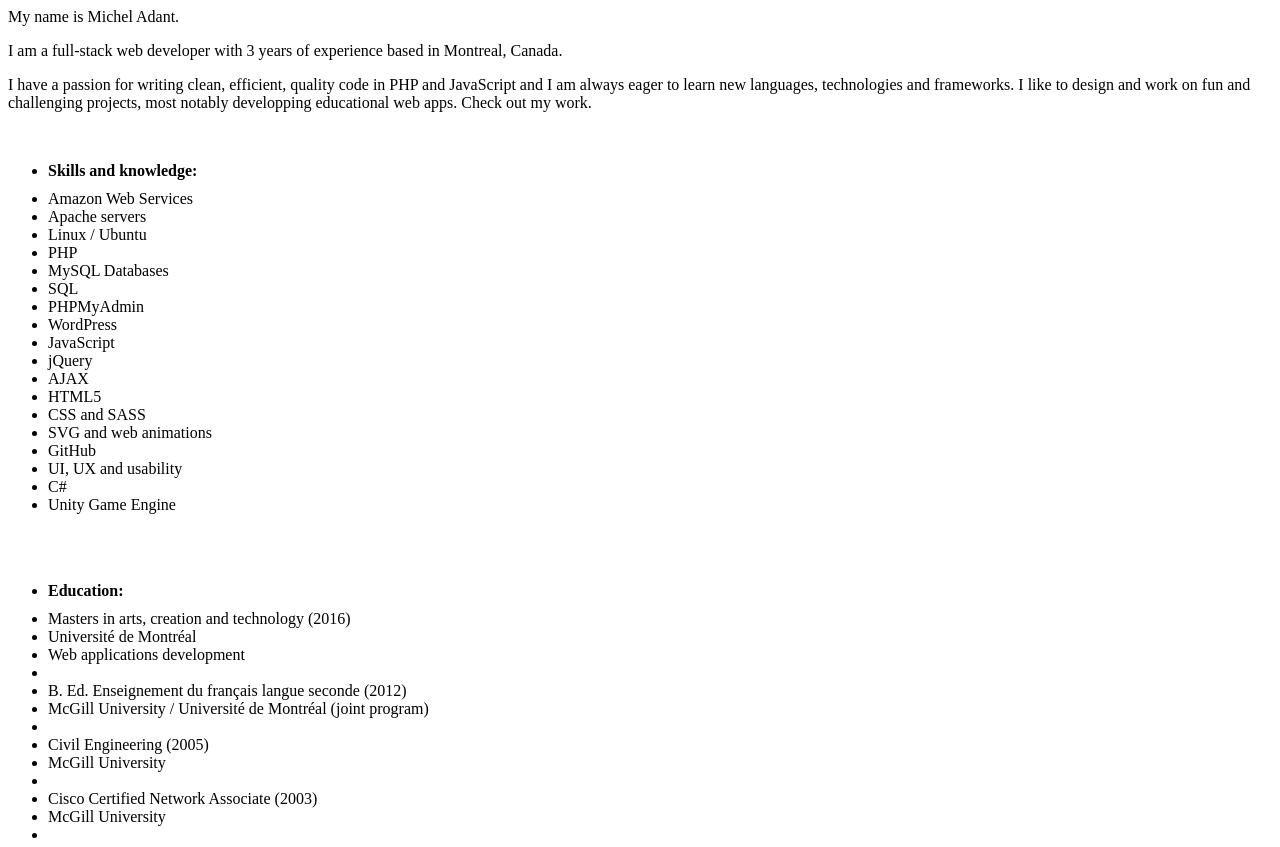
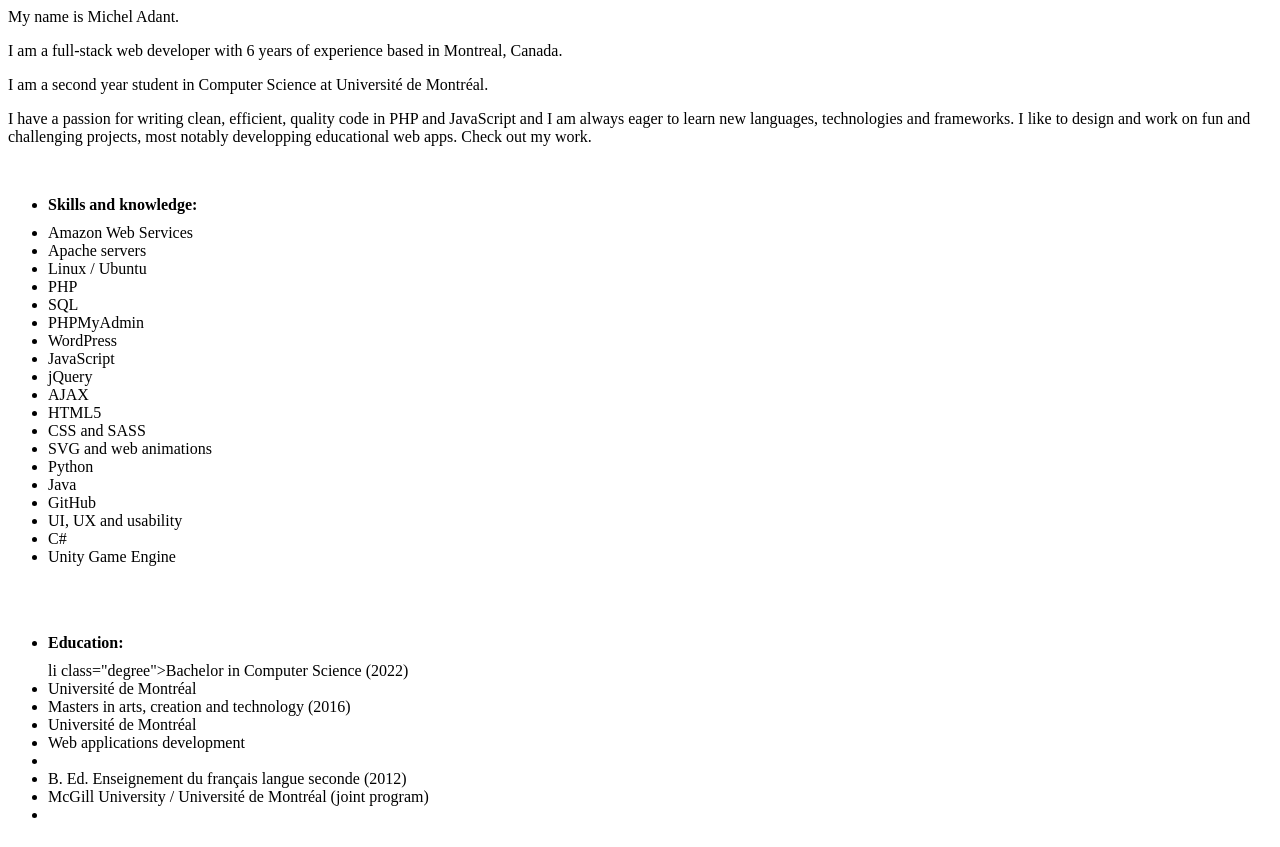
Before and after one commit to idylik/idylik.github.io, a plain HTML site: page about.html in a window 1280 px wide. Shown: the top 847 px of the page. Drawn offline with Linux system fonts and the light colour scheme.

Commit message:
Update about.html

```diff
--- a/about.html
+++ b/about.html
@@ -3,7 +3,8 @@
 
 <div class='content'>My name is Michel Adant.
 	<p>
-	I am a full-stack web developer with 3 years of experience based in Montreal, Canada.</p>
+	I am a full-stack web developer with 6 years of experience based in Montreal, Canada.</p>
+	<p>I am a second year student in Computer Science at Université de Montréal. </p>
 	<p>I have a passion for writing clean, efficient, quality code in PHP and JavaScript and I am always eager to learn new languages, technologies and frameworks. I like to design and work on fun and challenging projects, most notably developping educational web apps. Check out my work.
 	</p>
 	<br>
@@ -14,7 +15,6 @@
 		<li>Apache servers</li>
 		<li>Linux / Ubuntu</li>
 		<li>PHP</li>
-		<li>MySQL Databases</li>
 		<li>SQL</li>
 		<li>PHPMyAdmin</li>
 		<li>WordPress</li>
@@ -24,6 +24,8 @@
 		<li>HTML5</li>
 		<li>CSS and SASS</li>
 		<li>SVG and web animations</li>
+		<li>Python</li>
+		<li>Java</li>
 		<li>GitHub</li>
 		<li>UI, UX and usability</li>
 		<li>C#</li>
@@ -37,6 +39,9 @@
 	<ul id="education">
 		<li style='padding-bottom:10px; font-weight: bold'>Education:</li>
 
+		li class="degree">Bachelor in Computer Science (2022)</li>
+		<li class="university">Université de Montréal </li>
+
 		<li class="degree">Masters in arts, creation and technology (2016)</li>
 		<li class="university">Université de Montréal </li>
 		<li class="description">Web applications development</li>
@@ -44,12 +49,6 @@
 		<li><br></li>
 		<li class="degree">B. Ed. Enseignement du français langue seconde (2012)</li>
 		<li class="university">McGill University / Université de Montréal (joint program)</li>
-		<li><br></li>
-		<li class="degree">Civil Engineering (2005)</li>
-		<li class="university">McGill University </li>
-		<li><br></li>
-		<li class="degree">Cisco Certified Network Associate (2003)</li>
-		<li class="university">McGill University </li>
 		<li><br></li>
 	</ul>
 	<br>
```
